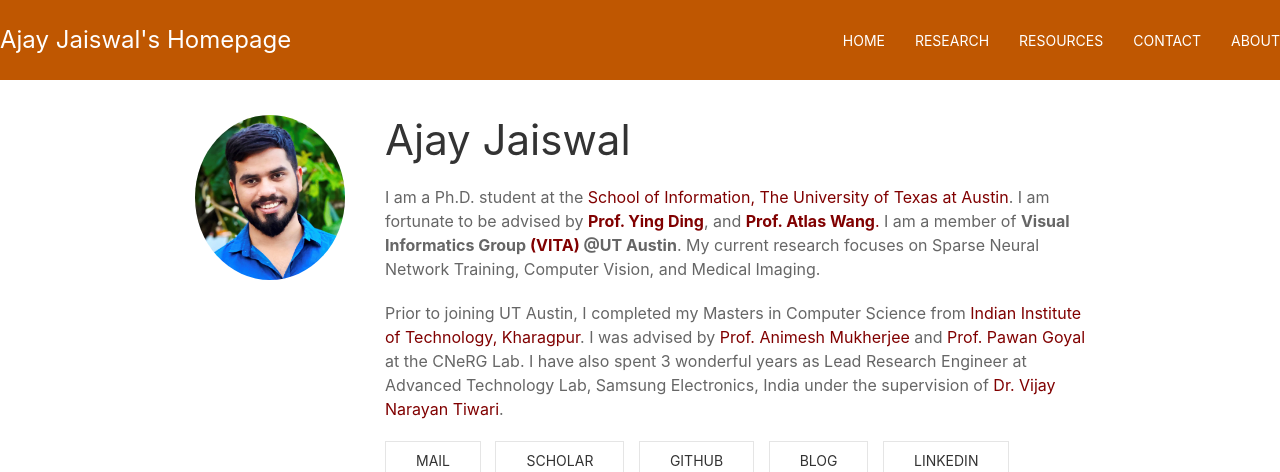
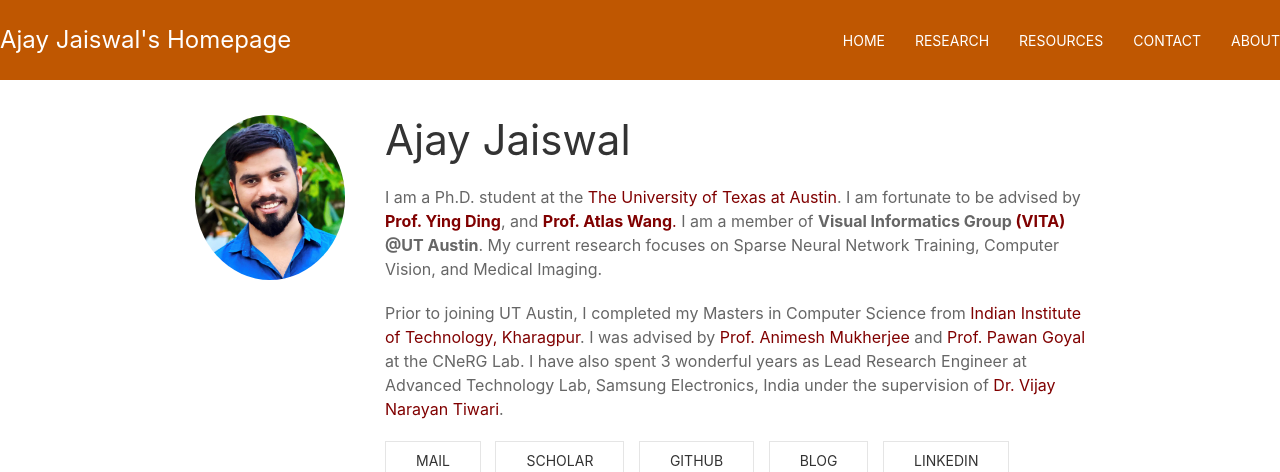
Before and after one commit to Ajay1994/ajay1994.github.io, a Jekyll site: the page index.html, which Jekyll copies as it is, in a window 1280 px wide and 900 px high, cut to the strip 0-472 px from the top of the window. Built offline with Jekyll 4.4.1, drawn with Linux system fonts in a browser that asks for light colours; nearby versions of some CDN libraries.

Commit message:
Update index.html

```diff
--- a/index.html
+++ b/index.html
@@ -68,7 +68,7 @@
                     <p>
                         I am a Ph.D. student at the
 			<a href = "https://www.ischool.utexas.edu/" style="color:#800000">
-			School of Information, The University of Texas at Austin</a>. I am fortunate to be advised by
+			The University of Texas at Austin</a>. I am fortunate to be advised by
 			<b><a href = "https://yingding.ischool.utexas.edu/" style="color:#800000">Prof. Ying Ding</a></b>, and
 			<b><a href = "https://www.ece.utexas.edu/people/faculty/atlas-wang" style="color:#800000">Prof. Atlas Wang</b>.</a> I am a member of
 			<b>Visual Informatics Group
```
